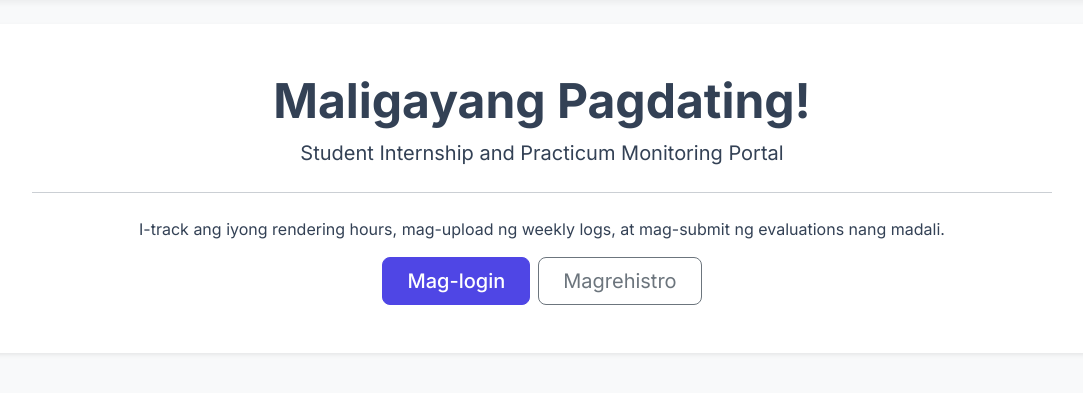
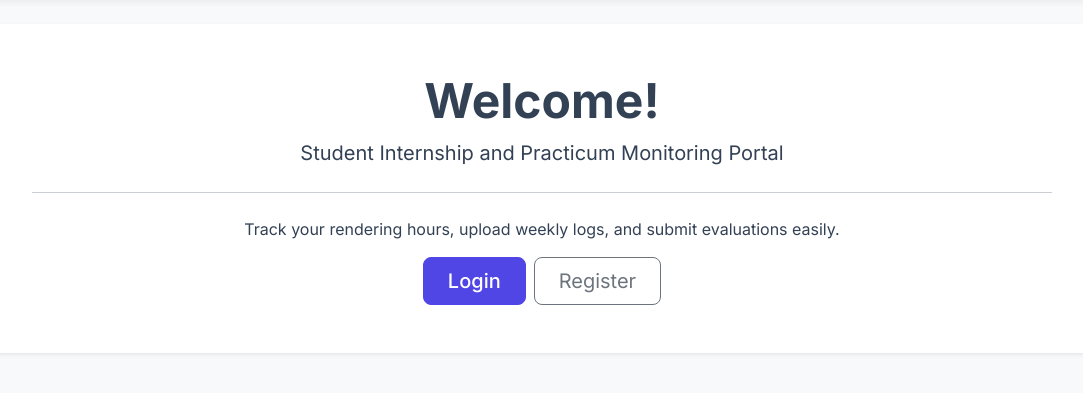
Before and after one commit to cachekairu/internship_portal, a Flask app: template templates/index.html in a window 1280 px wide. Shown: the part 72-465 px from the top of the page, without its empty margins (98-1181 px from the left). Run offline with Flask 3, Linux system fonts and the light colour scheme; the template is opened without the code that fills it, so the values that code supplies are empty; some libraries are stand-ins or nearby versions.

Commit message:
Your commit message here

```diff
--- a/templates/index.html
+++ b/templates/index.html
@@ -4,13 +4,13 @@
 
 {% block content %}
 <div class="p-5 mb-4 bg-white rounded-3 shadow-sm text-center">
-    <h1 class="display-5 fw-bold">Maligayang Pagdating!</h1>
+    <h1 class="display-5 fw-bold">Welcome!</h1>
     <p class="lead">Student Internship and Practicum Monitoring Portal</p>
     <hr class="my-4">
-    <p>I-track ang iyong rendering hours, mag-upload ng weekly logs, at mag-submit ng evaluations nang madali.</p>
+    <p>Track your rendering hours, upload weekly logs, and submit evaluations easily.</p>
     <div class="d-grid gap-2 d-sm-flex justify-content-sm-center">
-        <a href="/login" class="btn btn-primary btn-lg px-4 gap-3">Mag-login</a>
-        <a href="/register" class="btn btn-outline-secondary btn-lg px-4">Magrehistro</a>
+        <a href="/login" class="btn btn-primary btn-lg px-4 gap-3">Login</a>
+        <a href="/register" class="btn btn-outline-secondary btn-lg px-4">Register</a>
     </div>
 </div>
 {% endblock %}
--- a/templates/review_logs.html
+++ b/templates/review_logs.html
@@ -55,11 +55,6 @@
             </thead>
             <tbody>
                 {% for log, student, internship in logs %}
-                {% set max_w = namespace(val=0) %}
-                {% set all_logs = namespace(items=[]) %}
-                {# Para makuha ang max week ng partikular na internship na ito #}
-                {% set internship_logs = namespace(max=0) %}
-                {# Simplified check o direktang i-allow kung Pending o kaya ay nasa 3 recent weeks #}
                 <tr>
                     <td><strong>{{ student.name }}</strong></td>
                     <td>{{ internship.company_name }}</td>
```
Also changed, not shown: templates/admin_add_user.html (+4 -4 lines).
